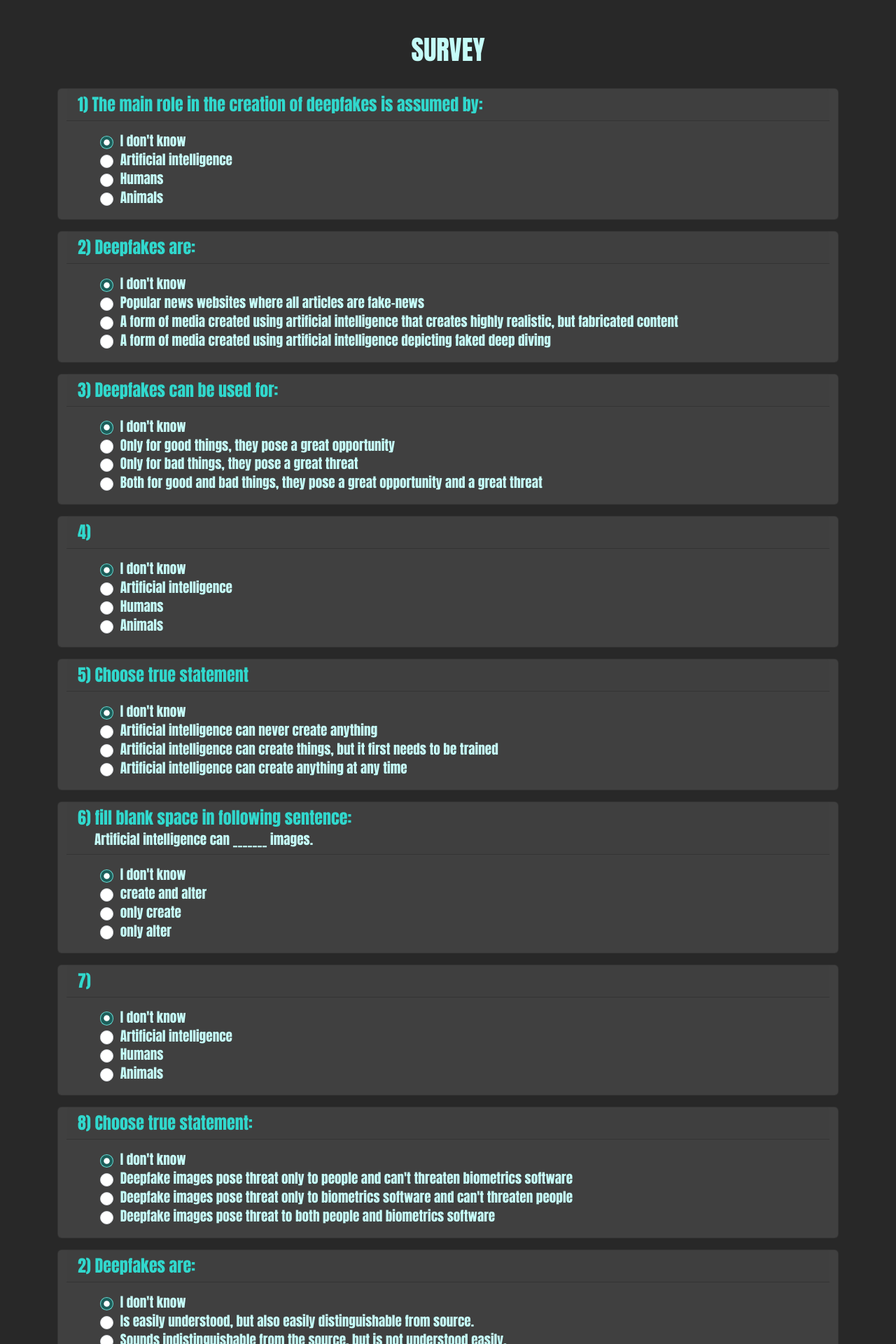
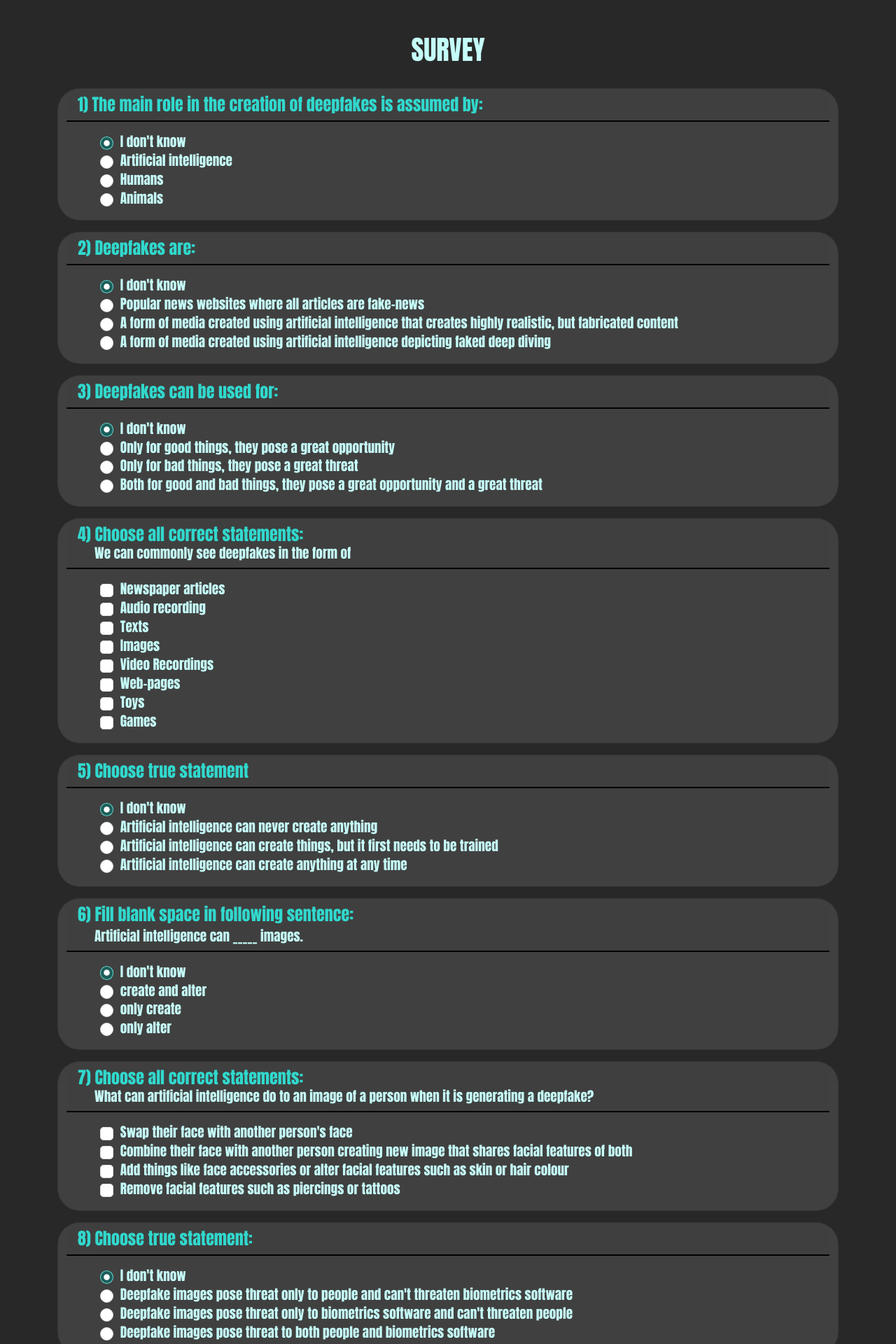
Before and after one commit to beagl-fit/deepfakes_web, a Flask app: page /test in a window 1280 px wide. Shown: the top 1920 px of the page at 70% size. Run offline with Flask 3, Linux system fonts and the light colour scheme; some libraries are stand-ins or nearby versions.

Commit message:
added modal to index to continue session and fixed some errors; refactored funcitons and added event listeners to index and info pages; css changed; test results need to be added to session

```diff
--- a/DFWeb_app/__init__.py
+++ b/DFWeb_app/__init__.py
@@ -1,9 +1,10 @@
-import os
+import secrets, string
 from flask import Flask
 from flask_sqlalchemy import SQLAlchemy
 
 app = Flask(__name__)
-app.config['SECRET_KEY'] = os.getenv("SECRET_KEY")
+app.config['SECRET_KEY'] = ''.join(secrets.choice(string.ascii_letters + string.digits + string.punctuation)
+                                   for _ in range(32))
 app.config['SQLALCHEMY_DATABASE_URI'] = 'sqlite:///site.db'
 db = SQLAlchemy(app)
 
--- a/DFWeb_app/routes.py
+++ b/DFWeb_app/routes.py
@@ -1,6 +1,6 @@
-from flask import render_template, url_for, redirect
+from flask import render_template, request, session, url_for, redirect
 from DFWeb_app import app
-from DFWeb_app.forms import LoginForm     # TODO: this
+from DFWeb_app.forms import SessionForm
 from DFWeb_app.models import User, Answer
 
 
@@ -34,20 +34,18 @@ def end():
     return render_template('end.html', title='DF_End')
 
 
-# , methods=['GET', 'POST']
-@app.route('/info')
+@app.route('/info', methods=['GET', 'POST'])
 def info():
-    # form = LoginForm()
-    # if form.validate_on_submit():
-    #     flash(f'Login {form.username}', 'success')
-    #     return redirect(url_for('index'))
     return render_template('info.html', title='Info')
 
 
-@app.route('/test')
+@app.route('/test', methods=['GET', 'POST'])
 def test():
-    # form = LoginForm()
-    # if form.validate_on_submit():
-    #     flash(f'Login {form.username}', 'success')
-    #     return redirect(url_for('index'))
+    if request.method == 'POST':
+        session['sex'] = request.form.get('sex')
+        session['age'] = request.form.get('age')
+        session['df'] = request.form.get('df')
+
+        if session.get('df') == '1':
+            return render_template('df_general.html', title='DF_General')
     return render_template('test.html', title='Survey')
--- a/DFWeb_app/static/css/main.css
+++ b/DFWeb_app/static/css/main.css
@@ -82,7 +82,7 @@ p {
   --bs-btn-focus-shadow-rgb: #0;
   --bs-btn-border-color: #0;
   font-size: 2rem;
-  padding: 0.625rem 1.875rem;
+  /*padding: 0.625rem 1.875rem;*/
   justify-content: center;
   align-items: center;
   gap: 0.625rem;
@@ -155,4 +155,12 @@ p {
 
 .card {
   background: var(--card-bg-color);
+  border-radius: 2rem;
 }
+.card-header {
+  border-bottom: 2px solid black;
+}
+
+.modal-content {
+  background-color: var(--card-bg-color);
+}
--- a/DFWeb_app/templates/test.html
+++ b/DFWeb_app/templates/test.html
@@ -175,16 +175,17 @@
     <div class="row py-2">
         <div class="card" style="min-height: 100px; min-width: 350px;">
             <div class="card-header">
-                <h3>4)</h3>
+                <h3>4) Choose all correct statements:</h3><br>
+                <p class="text ps-4">We can commonly see deepfakes in the form of </p>
             </div>
 
             <div class="card-body ps-5">
                 <div class="row">
                     <div class="col">
                         <div class="form-check">
-                            <input class="form-check-input" type="radio" name="q4" id="q4a1" checked>
+                            <input class="form-check-input" type="checkbox" name="q4" id="q4a1">
                             <label class="form-check-label text" for="q4a1">
-                                I don't know
+                                Newspaper articles
                             </label>
                         </div>
                     </div>
@@ -192,9 +193,9 @@
                 <div class="row">
                     <div class="col">
                         <div class="form-check">
-                            <input class="form-check-input" type="radio" name="q4" id="q4a2">
+                            <input class="form-check-input" type="checkbox" name="q4" id="q4a2">
                             <label class="form-check-label text" for="q4a2">
-                                Artificial intelligence
+                                Audio recording
                             </label>
                         </div>
                     </div>
@@ -202,9 +203,9 @@
                 <div class="row">
                     <div class="col">
                         <div class="form-check">
-                            <input class="form-check-input" type="radio" name="q4" id="q4a3">
+                            <input class="form-check-input" type="checkbox" name="q4" id="q4a3">
                             <label class="form-check-label text" for="q4a3">
-                                Humans
+                                Texts
                             </label>
                         </div>
                     </div>
@@ -212,9 +213,49 @@
                 <div class="row">
                     <div class="col">
                         <div class="form-check">
-                            <input class="form-check-input" type="radio" name="q4" id="q4a4">
+                            <input class="form-check-input" type="checkbox" name="q4" id="q4a4">
                             <label class="form-check-label text" for="q4a4">
-                                Animals
+                                Images
+                            </label>
+                        </div>
+                    </div>
+                </div>
+                <div class="row">
+                    <div class="col">
+                        <div class="form-check">
+                            <input class="form-check-input" type="checkbox" name="q4" id="q4a5">
+                            <label class="form-check-label text" for="q4a5">
+                                Video Recordings
+                            </label>
+                        </div>
+                    </div>
+                </div>
+                <div class="row">
+                    <div class="col">
+                        <div class="form-check">
+                            <input class="form-check-input" type="checkbox" name="q4" id="q4a6">
+                            <label class="form-check-label text" for="q4a6">
+                                Web-pages
+                            </label>
+                        </div>
+                    </div>
+                </div>
+                <div class="row">
+                    <div class="col">
+                        <div class="form-check">
+                            <input class="form-check-input" type="checkbox" name="q4" id="q4a7">
+                            <label class="form-check-label text" for="q4a7">
+                                Toys
+                            </label>
+                        </div>
+                    </div>
+                </div>
+                <div class="row">
+                    <div class="col">
+                        <div class="form-check">
+                            <input class="form-check-input" type="checkbox" name="q4" id="q4a8">
+                            <label class="form-check-label text" for="q4a8">
+                                Games
                             </label>
                         </div>
                     </div>
@@ -281,8 +322,8 @@
     <div class="row py-2">
         <div class="card" style="min-height: 100px; min-width: 350px;">
             <div class="card-header">
-                <h3>6) fill blank space in following sentence:<br></h3>
-                <p class="text ps-4">Artificial intelligence can _______ images.</p>
+                <h3>6) Fill blank space in following sentence:<br></h3>
+                <p class="text ps-4">Artificial intelligence can _____ images.</p>
             </div>
 
             <div class="card-body ps-5">
@@ -335,16 +376,18 @@
     <div class="row py-2">
         <div class="card" style="min-height: 100px; min-width: 350px;">
             <div class="card-header">
-                <h3>7)</h3>
+                <h3>7) Choose all correct statements:</h3><br>
+                <p class="text ps-4">What can artificial intelligence do to an image of a person when it is generating a
+                    deepfake?</p>
             </div>
 
             <div class="card-body ps-5">
                 <div class="row">
                     <div class="col">
                         <div class="form-check">
-                            <input class="form-check-input" type="radio" name="q7" id="q7a1" checked>
+                            <input class="form-check-input" type="checkbox" name="q7" id="q7a1">
                             <label class="form-check-label text" for="q7a1">
-                                I don't know
+                                Swap their face with another person's face
                             </label>
                         </div>
                     </div>
@@ -352,9 +395,10 @@
                 <div class="row">
                     <div class="col">
                         <div class="form-check">
-                            <input class="form-check-input" type="radio" name="q7" id="q7a2">
+                            <input class="form-check-input" type="checkbox" name="q7" id="q7a2">
                             <label class="form-check-label text" for="q7a2">
-                                Artificial intelligence
+                                Combine their face with another person creating new image that shares facial features of
+                                both
                             </label>
                         </div>
                     </div>
@@ -362,9 +406,9 @@
                 <div class="row">
                     <div class="col">
                         <div class="form-check">
-                            <input class="form-check-input" type="radio" name="q7" id="q7a3">
+                            <input class="form-check-input" type="checkbox" name="q7" id="q7a3">
                             <label class="form-check-label text" for="q7a3">
-                                Humans
+                                Add things like face accessories or alter facial features such as skin or hair colour
                             </label>
                         </div>
                     </div>
@@ -372,9 +416,9 @@
                 <div class="row">
                     <div class="col">
                         <div class="form-check">
-                            <input class="form-check-input" type="radio" name="q7" id="q7a4">
+                            <input class="form-check-input" type="checkbox" name="q7" id="q7a4">
                             <label class="form-check-label text" for="q7a4">
-                                Animals
+                                Remove facial features such as piercings or tattoos
                             </label>
                         </div>
                     </div>
@@ -672,16 +716,6 @@
                         </div>
                     </div>
                 </div>
-                <div class="row">
-                    <div class="col">
-                        <div class="form-check">
-                            <input class="form-check-input" type="radio" name="q13" id="q13a4">
-                            <label class="form-check-label text" for="q13a4">
-                                Animals
-                            </label>
-                        </div>
-                    </div>
-                </div>
             </div>
         </div>
     </div>
@@ -704,21 +738,7 @@
 </div>
 
 <script>
+
 </script>
 
 {% endblock content %}
-<!--    <div>-->
-<!--        <form method="POST" action="">-->
-<!--            {{ form.hidden_tag() }}-->
-<!--            <fieldset>-->
-<!--                <legend>LEGEND</legend>-->
-<!--                <div>-->
-<!--                    {{form.username.label}}-->
-<!--                    {{form.username}}-->
-<!--                </div>-->
-<!--            </fieldset>-->
-<!--            <div>-->
-<!--                {{ form.submit }}-->
-<!--            </div>-->
-<!--        </form>-->
-<!--    </div>-->
--- a/app.py
+++ b/app.py
@@ -5,6 +5,7 @@ from DFWeb_app.models import User, Answer
 def db_init():
     with app.app_context():
         db.create_all()
+
         # user = User()
         # # Add the user to the database session
         # db.session.add(user)
```
Also changed, not shown: DFWeb_app/forms.py (+7 -4 lines), DFWeb_app/templates/index.html (+69 -6 lines), DFWeb_app/templates/info.html (+55 -53 lines).
